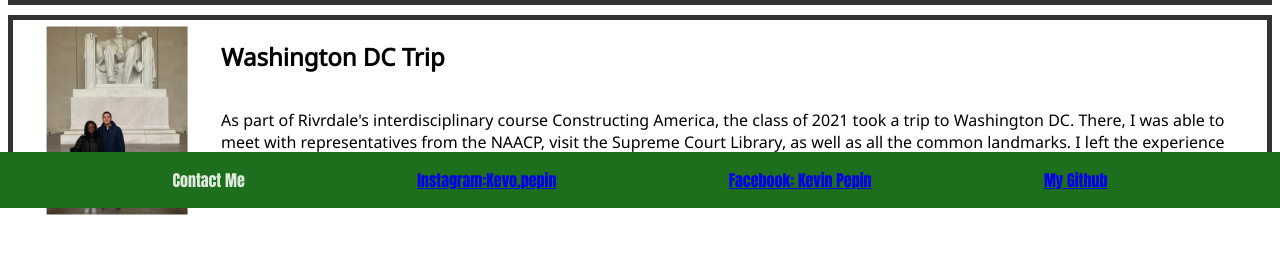
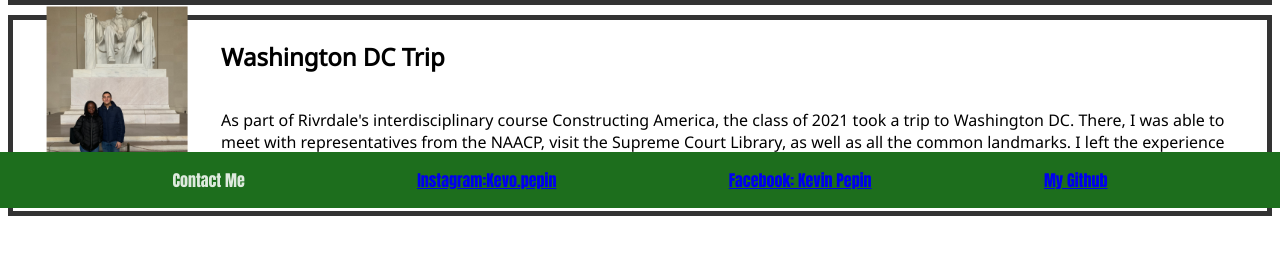
Before and after one commit to kpepin/myWebsite, a plain HTML site: page news.html in a window 1280 px wide. Shown: the part 592-846 px from the top of the page. Drawn offline with Linux system fonts and the light colour scheme.

Commit message:
update19

```diff
--- a/NewsStyle.css
+++ b/NewsStyle.css
@@ -128,8 +128,8 @@
     height:50%;
     width:15%;
     margin-left: 10px;
-    margin-top: 30px;
-    margin-bottom:10px;
+    margin-top: 10px;
+    margin-bottom:40px;
     transform: rotate(90deg)
 }
 
```
